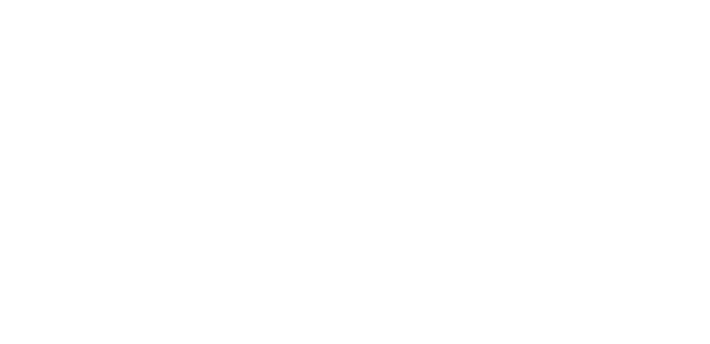
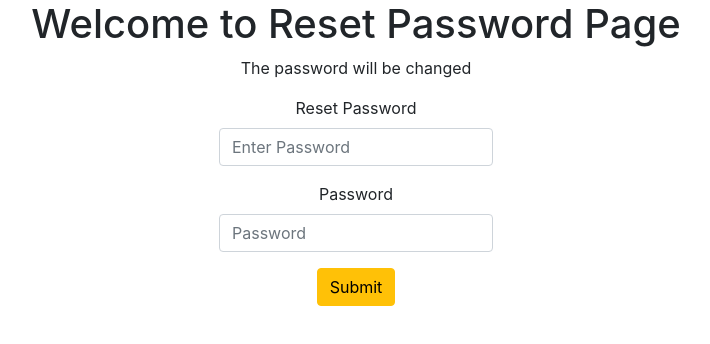
Before and after one commit to saitejakesa/ForgetPassword, a React (Create React App) app: page /reset/1/1 in a window 1280 px wide. Before the commit this address had no page. Shown: the top 344 px of the page, without its empty margins (284-994 px from the left). Built offline with nearby package versions, Linux system fonts and the light colour scheme.

Commit message:
Front end final

```diff
--- a/src/App.js
+++ b/src/App.js
@@ -14,7 +14,7 @@ function App() {
         <Route path='/' element={<Login/>}/>
         <Route path='/signup' element={<Signup/>}/>
         <Route path='/home' element={<Homepage/>}/>
-        <Route path='/reset' element={<Resetpassword/>}/>
+        <Route path='/reset/:id/:token' element={<Resetpassword/>}/>
         <Route path='/forgetpassword' element={<Forgetpassword/>}/>
 
       </Routes>
--- a/src/Pages/Forgetpassword.js
+++ b/src/Pages/Forgetpassword.js
@@ -18,6 +18,10 @@ function Forgetpassword() {
       if (res.data.statusCode === 200) {
         setToggle(false);
         sessionStorage.setItem("token", res.data.token);
+        setMessage(res.data.message);
+        setTimeout(() => {
+          setMessage("");
+        }, 3000);
         navigate("/");
       } else {
         setToggle(false);
@@ -30,8 +34,8 @@ function Forgetpassword() {
     return (
       <div className='ForgetPassword_wrapper'>
         <div className="password-wrapper">
-          <h1>Welcome to App</h1>
-          <p>Login to Continue</p>
+          <h1>Welcome to Forget Password Page</h1>
+          <p>You can send the mail to reset password</p>
         </div>
         <div className="password-main-wrapper">
           <Form>
--- a/src/Pages/Login.js
+++ b/src/Pages/Login.js
@@ -38,7 +38,7 @@ function Login() {
     <>
     <div>
       <div className="login-wrapper">
-        <h1>Welcome to App</h1>
+        <h1>Welcome to Login </h1>
         <p>Login to Continue</p>
       </div>
       <div className="login-main-wrapper">
--- a/src/Pages/Resetpassword.js
+++ b/src/Pages/Resetpassword.js
@@ -1,12 +1,11 @@
 import axios from 'axios'
 import React, { useState } from 'react'
-import {  useLocation, useNavigate, useParams } from 'react-router-dom'
+import { useNavigate, useParams } from 'react-router-dom'
 import { Form, Button, FormGroup, Input, Label, Spinner } from 'reactstrap'
 import env from '../environment'
 
 function Resetpassword() {
-  let a=new URLSearchParams(useLocation().search);
-  console.log(a.get('id'));
+  let {id,token}=useParams();
 
     let [confirmpassword, SetConfirmPassword] = useState("");
     let [Resetpassword, setResetPassword] = useState("");
@@ -18,8 +17,8 @@ function Resetpassword() {
         setToggle(true);
         let res = await axios.post(`${env.apiurl}/users/reset-password`, {
           Resetpassword,
-          // id,
-          // token,
+          id,
+          token,
           confirmpassword
         });
 
@@ -43,8 +42,8 @@ function Resetpassword() {
     <div>
 
       <div className="login-wrapper">
-        <h1>Welcome to App</h1>
-        <p>Login to Continue</p>
+        <h1>Welcome to Reset Password Page</h1>
+        <p>The password will be changed</p>
       </div>
       <div className="login-main-wrapper">
         <Form>
--- a/src/Pages/Signup.js
+++ b/src/Pages/Signup.js
@@ -36,7 +36,7 @@ const Signup = () => {
     <>
       <div className="signup-wrapper">
         <h1>Welcome to Sign Up</h1>
-        <p>Sign Up first to Login to your Account</p>
+        <p>The new account will be created for logging in</p>
       </div>
       <div className="signup-main-wrapper">
         <Form>
```
